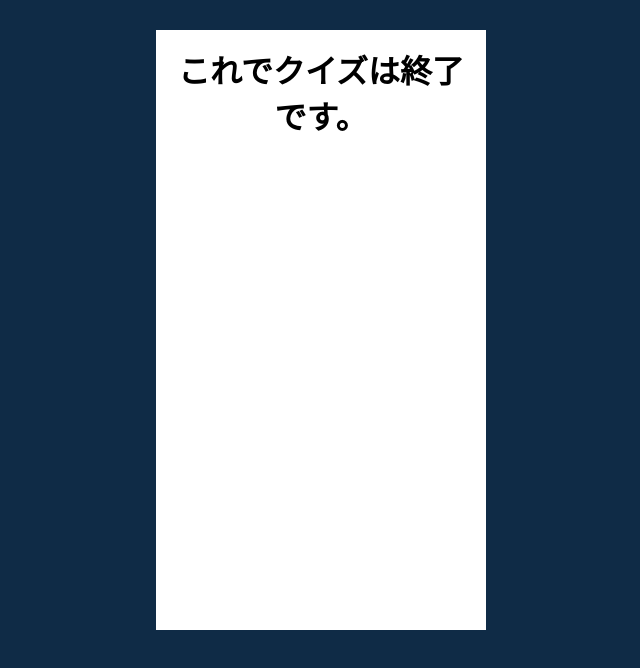
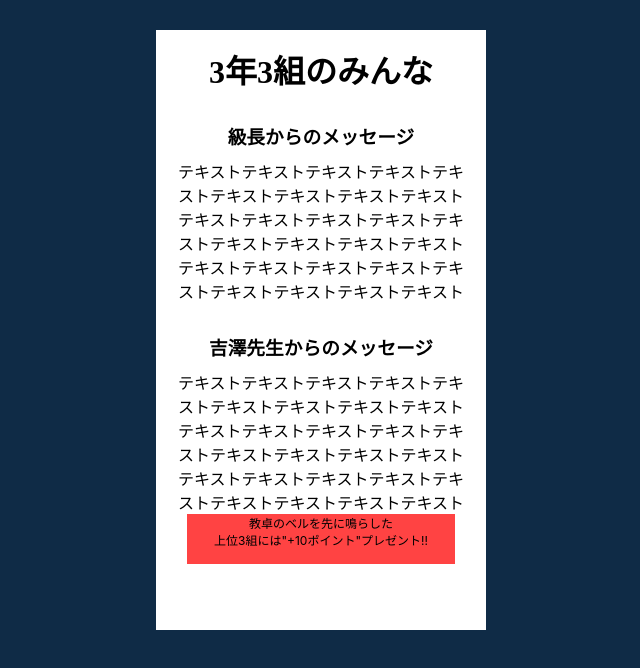
Before and after one commit to urassh/QuizApp3-3, a React (Create React App) app: page /final in a window 1280 px wide. Shown: the top 668 px of the page, without its empty margins (319-959 px from the left). Built offline with nearby package versions, Linux system fonts and the light colour scheme; the HTML template or start-up script is replaced by a standard one.

Commit message:
問題数完成/画像も適切な物に変更

```diff
--- a/src/App.css
+++ b/src/App.css
@@ -29,14 +29,15 @@ button {
 .quiz-container .answer-buttons {
   width: 100%;
   margin-top: 16px;
+  word-wrap:break-word;
 }
 .quiz-container .answer-buttons button {
   width: 100%;
-  height: 48px;
+  padding: 16px 0;
   margin-top: 16px;
-  line-height: 48px;
   border-radius: 8px;
   color: white;
+
 }
 .quiz-container .answer-buttons .button-1 {
   background-color: #ff4343;
@@ -59,10 +60,33 @@ button {
   text-align: center;
 }
 
-#result-form h1 {
-  color: red;
+#result-form h2 {
+  font-family: "Noto Serif JP";
+
+}
+#result-form img {
+  margin-top: 50px;
+  margin-bottom: 50px;
+  width: 200px;
 }
 
-#result-form img {
-  width: 100%;
+/* Final View */
+
+.final-title {
+  font-family: "Noto Serif JP";
+  text-align: center;
 }
+
+.final-classLeader {
+  font-family: "Noto Serif JP";
+  margin-top: 30px;
+  margin-bottom: 10px;
+}
+
+.emagency-mission {
+  height: 50px;
+  width: 90%;
+  margin:0 auto;
+  font-size: 12px;
+  background-color: #ff4343;
+}
--- a/src/Components/Answer.jsx
+++ b/src/Components/Answer.jsx
@@ -58,10 +58,17 @@ const Answer = ()=>{
     }
 
     const showResultModalImage = (isCorrect) => {
+        console.log(QUESTIONS[quiz.index].text);
         if(isCorrect) {
             return <img src={correctImage} alt="incrrectImage" />;
         } else {
             return <img src={incorrectImage} alt="incrrectImage" />;
+        }
+    }
+
+    const showDetailAnswer = (isCorrect) => {
+        if(!(isCorrect)) {
+            return <h2>答えは{settingQuetions[quiz.index].correct}番の<br/>「{settingQuetions[quiz.index].buttonsList[settingQuetions[quiz.index].correct-1]}」です。</h2>;
         }
     }
 
@@ -70,6 +77,7 @@ const Answer = ()=>{
             <Modal isOpen={showResultModal}>
                 <div id="result-form">
                     {showResultModalImage(quiz.isCorrect)}
+                    {showDetailAnswer(quiz.isCorrect)}
                     <Button onClick={nextQuiz}>次へ</Button>
                 </div>
             </Modal>
@@ -96,14 +104,15 @@ const Answer = ()=>{
 }
 
 const Button = styled.button`
-    width: 100%;
+    width: 85%;
     height: 48px;
     margin-top: 40px;
     line-height: 48px;
-    border-radius: 8px;
+    border-radius: 10px;
     color: white;
-    background-color: #4366ff;
+    background-color: #FF2222;
     font-family: "ヒラギノ丸ゴ ProN";
+    font-size: 24px;
     &:hover {
         opacity: .8;
     }
--- a/src/Components/FinalView.jsx
+++ b/src/Components/FinalView.jsx
@@ -1,6 +1,31 @@
+import '../App.css';
+import React from 'react';
+
 const FinalView = () => {
     return(
-        <h1>これでクイズは終了です。</h1>
+        <React.StrictMode>
+            <h1 className="final-title">3年3組のみんな</h1>
+            <div className="messages">
+                <h3 className="final-classLeader">級長からのメッセージ</h3>
+                <p className='message'>
+                    テキストテキストテキストテキストテキストテキストテキストテキストテキスト
+                    テキストテキストテキストテキストテキストテキストテキストテキストテキスト
+                    テキストテキストテキストテキストテキストテキストテキストテキストテキスト
+                </p>
+            </div>
+            <div className="messages">
+                <h3 className="final-classLeader">吉澤先生からのメッセージ</h3>
+                <p className='message'>
+                    テキストテキストテキストテキストテキストテキストテキストテキストテキスト
+                    テキストテキストテキストテキストテキストテキストテキストテキストテキスト
+                    テキストテキストテキストテキストテキストテキストテキストテキストテキスト
+                </p>
+            </div>
+            <div className="emagency-mission">
+                教卓のベルを先に鳴らした<br/>上位3組には"+10ポイント"プレゼント!!
+            </div>
+        </React.StrictMode>
+
     );
 }
 
```
Also changed, not shown: src/Components/questionData.js (+21 -5 lines), src/Images/correct.png, src/Images/incorrect.png.
